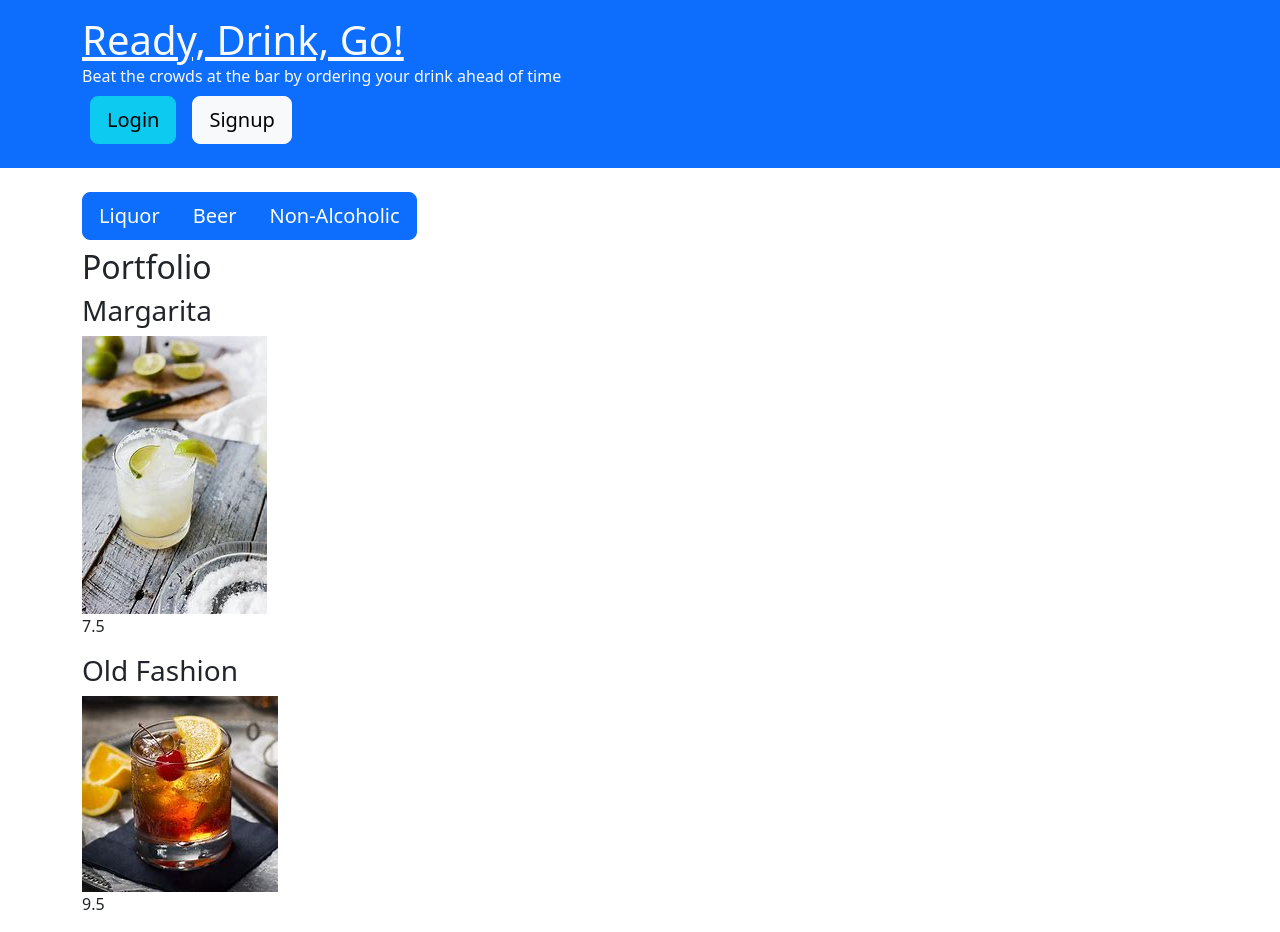
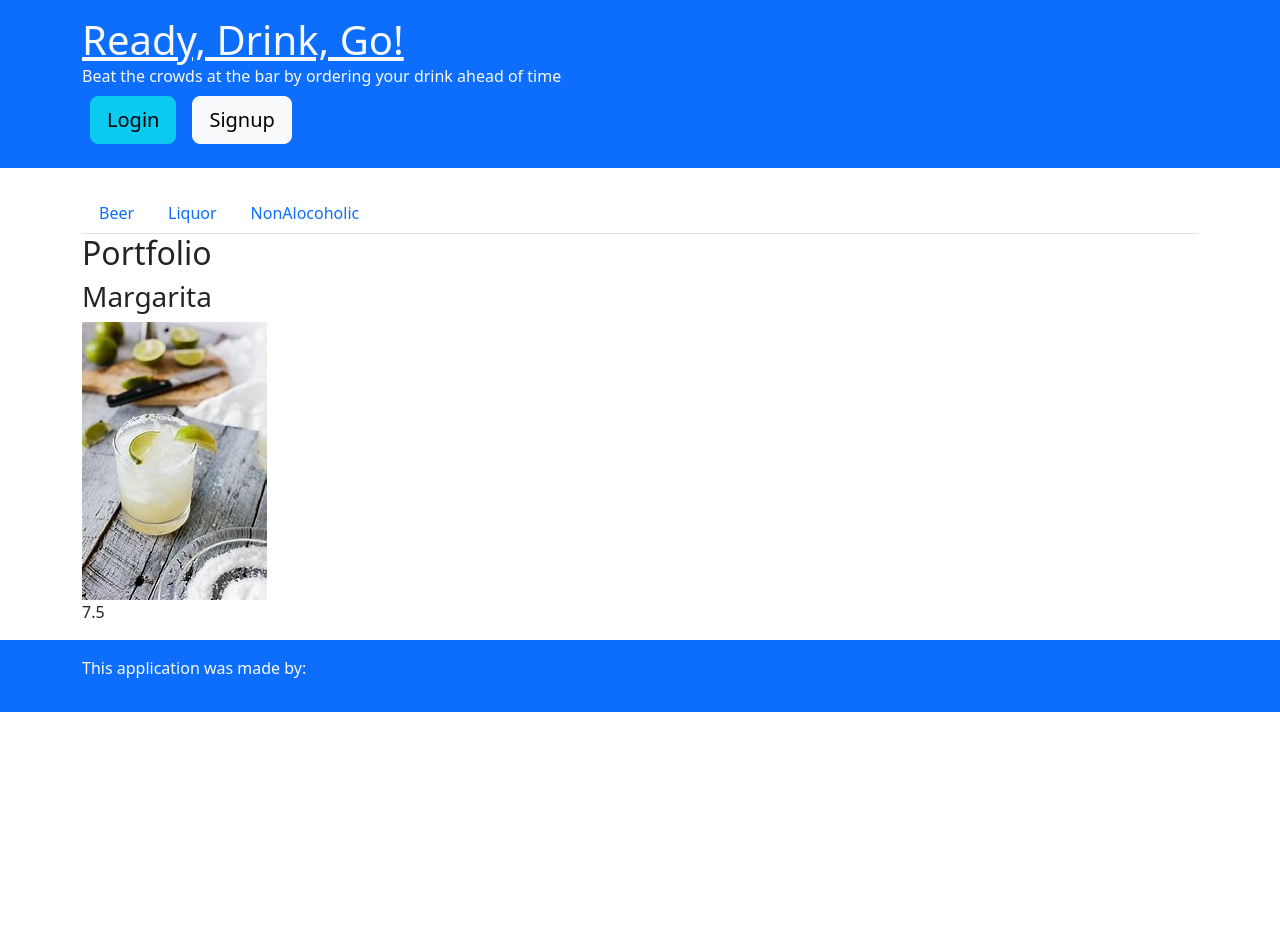
Before and after one commit to coreylevine2000/Project-3-TBD, a React (Create React App) app in the folder client/: page / in a window 1280 px wide. After the commit the page ends 800 px from the top, so only its background shows below. Built offline with nearby package versions, Linux system fonts and the light colour scheme; no server answers.

Commit message:
re added the footer component

```diff
--- a/client/src/App.js
+++ b/client/src/App.js
@@ -14,7 +14,7 @@ import Login from './pages/Login';
 import SingleThought from './pages/Menu';
 import Profile from './pages/MyDrinks';
 import Header from './components/Header';
-// import Footer from './components/Footer';
+import Footer from './components/Footer';
 
 // Construct our main GraphQL API endpoint
 const httpLink = createHttpLink({
@@ -75,6 +75,7 @@ function App() {
             </Routes>
           </div>
         </div>
+        <Footer />
       </Router>
     </ApolloProvider>
   );
--- a/client/src/components/ChooseType/index.js
+++ b/client/src/components/ChooseType/index.js
@@ -1,35 +1,47 @@
-import Button from 'react-bootstrap/Button';
-import ButtonGroup from 'react-bootstrap/ButtonGroup';
+import React, { useState } from 'react';
 
-const ChooseType = () => {
+import NavTabs from '../NavTabs/NavTabs';
+import Beer from '../../pages/Beer';
+import Liquor from '../../pages/Liquor';
+import NonAlcoholic from '../../pages/NonAlcoholic';
 
+// const ChooseType = () => {
+
+  export default function ChooseType() {
+    const [currentPage, setCurrentPage] = useState('Home');
+
+    // This method is checking to see what the value of `currentPage` is. Depending on the value of currentPage, we return the corresponding component to render.
     const renderPage = () => {
-    if (currentPage === 'About') {
-      return <About />;
+      if (currentPage === 'Beer') {
+        return <Beer />;
       }
-    if (currentPage === 'Project') {
-      return <Project />;
+      if (currentPage === 'Liquor') {
+        return <Liquor />;
       }
-    if (currentPage === 'Contact') {
-      return <Contact />;
+      if (currentPage === 'NonAlcoholic') {
+        return <NonAlcoholic />;
       }
-    if (currentPage === 'Resume') {
-      return <Resume />;
-    }
-    return <About />;
+      return <Beer />;
     };
 
+    const handlePageChange = (page) => setCurrentPage(page);
+
     return (
-    <>
-      <ButtonGroup size="lg" className="mb-2">
-        <Button>Liquor</Button>
-        <Button>Beer</Button>
-        <Button>Non-Alcoholic</Button>
-      </ButtonGroup>
-
-    </>
+      <div>
+        <NavTabs currentPage={currentPage} handlePageChange={handlePageChange} />
+        {renderPage()}
+      </div>
     );
   }
 
 
-export default ChooseType;
+  // return (
+  //   <>
+  //     <ButtonGroup size="lg" className="mb-2">
+  //       <Button>Liquor</Button>
+  //       <Button>Beer</Button>
+  //       <Button>Non-Alcoholic</Button>
+  //     </ButtonGroup>
+
+  //   </>
+  // );
--- a/client/src/components/DrinkCard/index.js
+++ b/client/src/components/DrinkCard/index.js
@@ -14,14 +14,14 @@ const drinks = [
       price: 7.50,
       quantity: 1
   },
-  {
-      name: 'Old Fashion',
-      description: 'Oldy but goldy drink Traditionally made with bourbon or rye whiskey, lightly sweetened with sugar and aromatised with bitters.',
-      image: OldFashion,
-      // category: categories[0]._id,
-      price: 9.50,
-      quantity: 1
-  },
+  // {
+  //     name: 'Old Fashion',
+  //     description: 'Oldy but goldy drink Traditionally made with bourbon or rye whiskey, lightly sweetened with sugar and aromatised with bitters.',
+  //     image: OldFashion,
+  //     // category: categories[0]._id,
+  //     price: 9.50,
+  //     quantity: 1
+  // },
   // {
   //     name: 'Martini',
   //     description: 'a cocktail made with gin and vermouth, and garnished with an olive or a lemon twist.',
--- /dev/null
+++ b/client/src/components/Footer/index.js
@@ -0,0 +1,18 @@
+import React from 'react';
+import 'bootstrap/dist/css/bootstrap.min.css';
+
+const Footer = () => {
+
+    return (
+      <footer className="bg-primary text-light mb-4 py-3 flex-row align-center">
+        <div className="container flex-row justify-space-between-lg justify-center align-center">
+          <div>
+          <p>This application was made by:</p>
+          </div>
+        </div>
+      </footer>
+    );
+  };
+
+
+export default Footer;
--- /dev/null
+++ b/client/src/components/NavTabs/NavTabs.js
@@ -0,0 +1,37 @@
+import React from 'react';
+
+function NavTabs({ currentPage, handlePageChange }) {
+  return (
+    <ul className="nav nav-tabs">
+      <li className="nav-item">
+        <a
+          href="#Beer"
+          onClick={() => handlePageChange('Beer')}
+          className={currentPage === 'Beer' ? 'nav-link active' : 'nav-link'}
+        >
+          Beer
+        </a>
+      </li>
+      <li className="nav-item">
+        <a
+          href="#Liquor"
+          onClick={() => handlePageChange('Liquor')}
+          className={currentPage === 'Liquor' ? 'nav-link active' : 'nav-link'}
+        >
+          Liquor
+        </a>
+      </li>
+      <li className="nav-item">
+        <a
+          href="#NonAlocoholic"
+          onClick={() => handlePageChange('NonAlocoholic')}
+          className={currentPage === 'NonAlocoholic' ? 'nav-link active' : 'nav-link'}
+        >
+          NonAlocoholic
+        </a>
+      </li>
+    </ul>
+  );
+}
+
+export default NavTabs;
```
Lines whose indentation alone changed are shown as unchanged.
